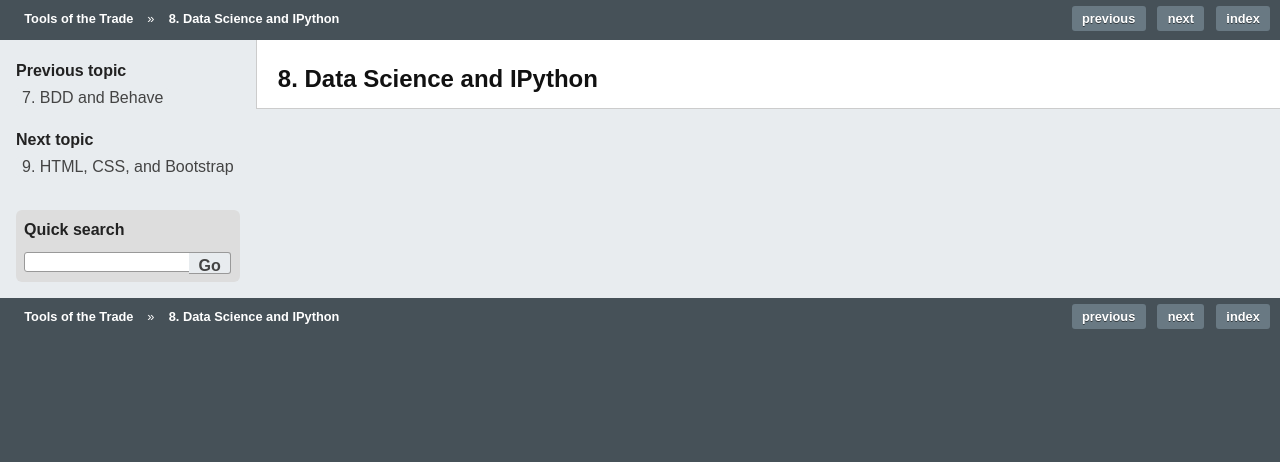
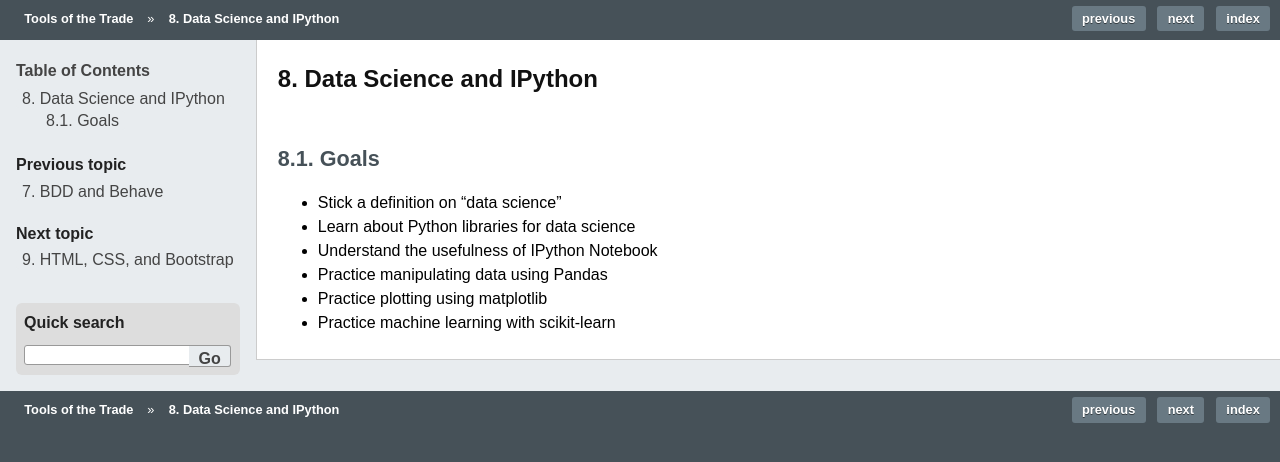
Before and after one commit to parente/tott, a Sphinx documentation site: the page built from doc/sessions/ipython.rst, in a window 1280 px wide. Shown: the top 462 px of the page. Built offline with Sphinx 7.4.7, drawn with Linux system fonts in a browser that asks for light colours.

Commit message:
Python page

```diff
--- a/doc/sessions/bootstrap.rst
+++ b/doc/sessions/bootstrap.rst
@@ -1,2 +1,6 @@
 HTML, CSS, and Bootstrap
 ========================
+
+..
+
+    https://github.com/Pixelkit/PixelKit-Bootstrap-UI-Kits
--- a/doc/sessions/ipython.rst
+++ b/doc/sessions/ipython.rst
@@ -1,2 +1,12 @@
 Data Science and IPython
 ========================
+
+Goals
+------
+
+* Stick a definition on "data science"
+* Learn about Python libraries for data science
+* Understand the usefulness of IPython Notebook
+* Practice manipulating data using Pandas
+* Practice plotting using matplotlib
+* Practice machine learning with scikit-learn
```
Also changed, not shown: doc/sessions/python.rst (+103 -0 lines).
